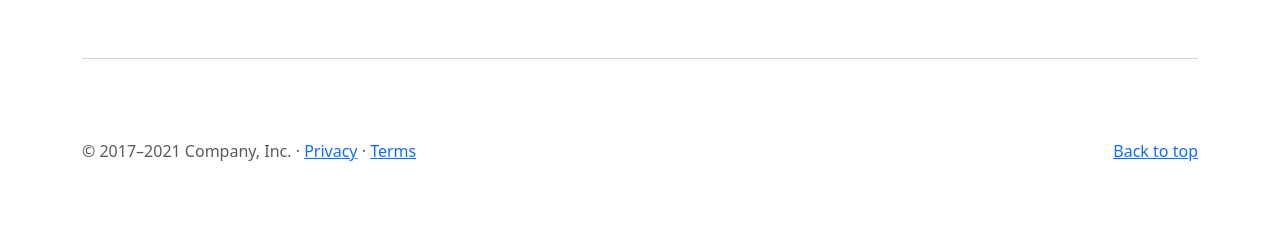
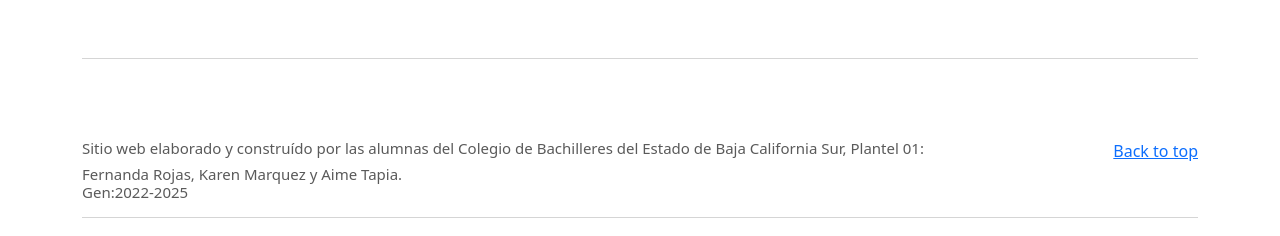
Before and after one commit to ferrojas713/jard-nbot-nico, a plain HTML site: page proyecto/index.html in a window 1280 px wide. Shown: the part 3985-4221 px from the top of the page. Drawn offline with nearby package versions, Linux system fonts and the light colour scheme.

Commit message:
Add files via upload

```diff
--- a/proyecto/index.html
+++ b/proyecto/index.html
@@ -236,8 +236,15 @@
 
   <!-- FOOTER -->
   <footer class="container">
-    <p class="float-end"><a href="#">Back to top</a></p>
-    <p>&copy; 2017–2021 Company, Inc. &middot; <a href="#">Privacy</a> &middot; <a href="#">Terms</a></p>
+    <p class="float-end"><a href="index.html">Back to top</a></p>
+    <h3 style="font-size: 15px;"> Sitio web elaborado y construído por las alumnas del Colegio de Bachilleres del Estado de Baja California Sur, Plantel 01:
+     </h3>
+     <h4 style="font-size: 15px;">
+      Fernanda Rojas, Karen Marquez y Aime Tapia.
+    <br>
+    Gen:2022-2025
+    </h4>
+    <hr>
   </footer>
 </main>
 
```
